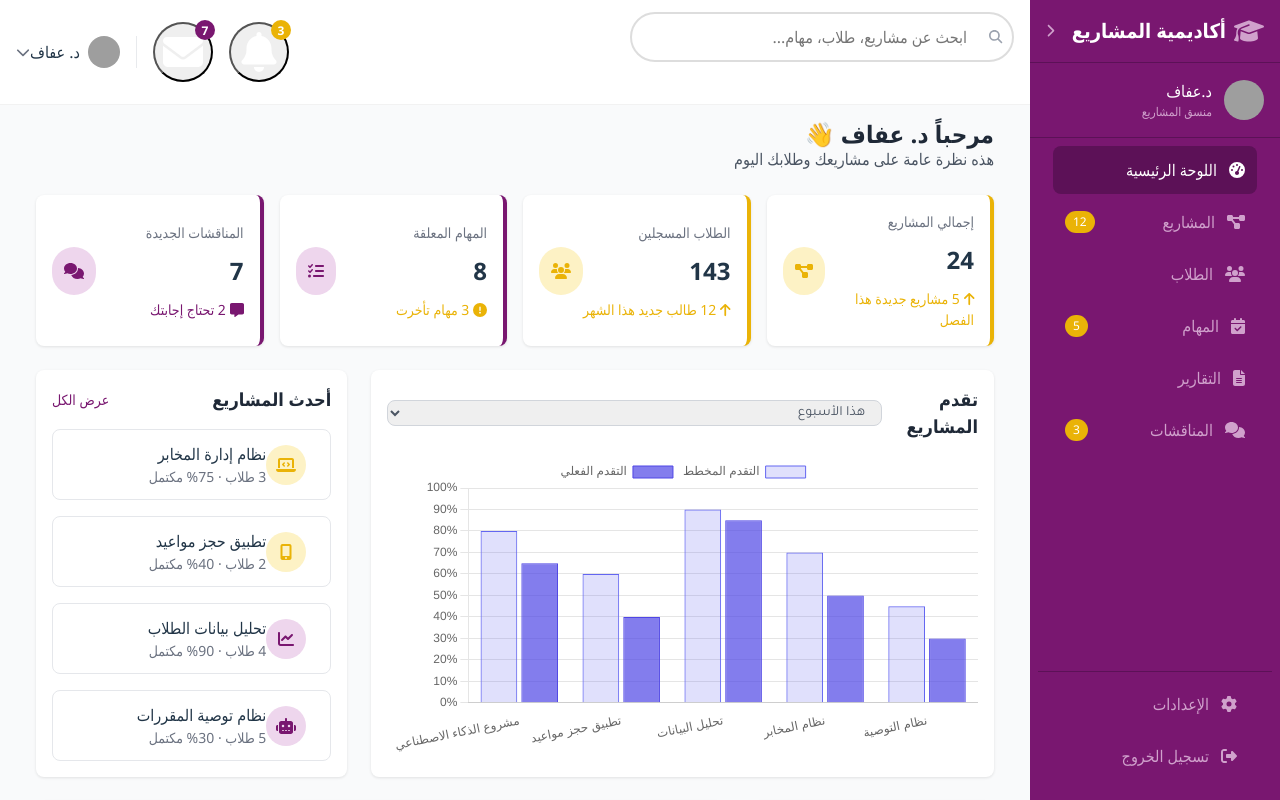
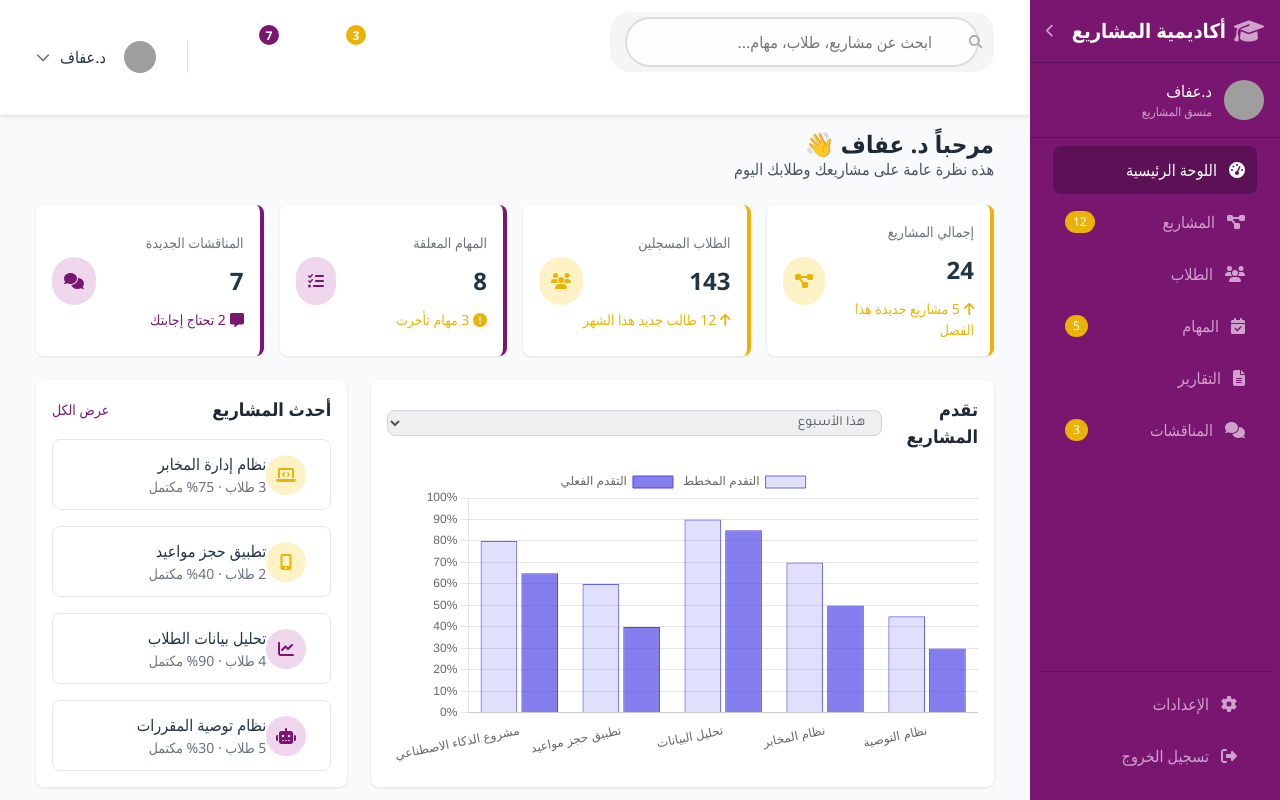
Before and after one commit to Mouazalkhawam/Apm, a React (Vite) app in the folder APM-Front/: page /dashboard in a window 1280 px wide. Built offline with nearby package versions, Linux system fonts and the light colour scheme; sample sign-in values are in the browser's storage; grey boxes are pictures that could not be loaded.

Commit message:
edit some dash style

```diff
--- a/APM-Front/src/components/Sidebar/Sidebar.css
+++ b/APM-Front/src/components/Sidebar/Sidebar.css
@@ -155,3 +155,36 @@
         transform: translateX(0);
     }
 }
+
+.sidebar {
+    /* ... الأسلوب الحالي ... */
+    transition: width 0.3s ease;
+  }
+
+  .sidebar-collapsed {
+    width: 60px !important; /* عرض ضيق عند الطي */
+  }
+
+  .sidebar-collapsed .sidebar-text,
+  .sidebar-collapsed .profile-image,
+  .sidebar-collapsed .profile-info,
+  .sidebar-collapsed .nav-badge {
+    display: none;
+  }
+
+  .sidebar-collapsed .nav-link {
+    justify-content: center;
+    padding: 12px 0;
+  }
+
+  .sidebar-collapsed .sidebar-logo {
+    justify-content: center;
+  }
+
+  .sidebar-toggle {
+    /* تأكد من أن زر التبديل يبقى مرئيًا */
+    display: flex;
+    align-items: center;
+    justify-content: center;
+    /* ... الأسلوب الحالي ... */
+  }
--- a/APM-Front/src/components/Sidebar/Sidebar.jsx
+++ b/APM-Front/src/components/Sidebar/Sidebar.jsx
@@ -5,9 +5,9 @@ import {
   faTachometerAlt, faProjectDiagram, faUsers, faCalendarCheck,
   faFileAlt, faComments, faCog, faSignOutAlt
 } from '@fortawesome/free-solid-svg-icons';
-import "./Sidebar.css"
+import "./Sidebar.css";
 
-const Sidebar = ({
+const Sidebar = React.forwardRef(({
     user = {
       name: "د.عفاف",
       role: "منسق المشاريع",
@@ -24,21 +24,24 @@ const Sidebar = ({
     collapsed = false,
     onToggleCollapse = () => {},
     logoText = "أكاديمية المشاريع"
-}) => {
+  }, ref) => {
   return (
-    <div className={`sidebar ${collapsed ? 'sidebar-collapsed' : ''}`}>
-      {/* Logo */}
+    <div className={`sidebar ${collapsed ? 'sidebar-collapsed' : ''}`} ref={ref}>
+      {/* Logo - Show only arrow when collapsed */}
       <div className="sidebar-logo">
+        {!collapsed && (
           <div className="logo-container">
             <FontAwesomeIcon icon={faGraduationCap} className="sidebar-logo-icon" />
             <span className="sidebar-text sidebar-logo-text">{logoText}</span>
           </div>
+        )}
         <button className="sidebar-toggle" onClick={onToggleCollapse}>
-          <FontAwesomeIcon icon={collapsed ? faChevronLeft : faChevronRight} />
+          <FontAwesomeIcon icon={collapsed ? faChevronRight : faChevronLeft} />
         </button>
       </div>
 
-      {/* User Profile */}
+      {/* User Profile - Hide when collapsed */}
+      {!collapsed && (
         <div className="sidebar-profile">
           <img src={user.image} alt="User" className="profile-image" />
           <div className="profile-info">
@@ -46,24 +49,30 @@ const Sidebar = ({
             <div className="sidebar-text profile-role">{user.role}</div>
           </div>
         </div>
+      )}
 
-      {/* Navigation */}
+      {/* Navigation - Hide text and badges when collapsed */}
       <nav className="sidebar-nav">
         <div>
           {navItems.map((item, index) => (
             <a href="#" key={index} className={`nav-link ${item.active ? 'active' : ''}`}>
               <FontAwesomeIcon icon={item.icon} className="nav-icon" />
+              {!collapsed && (
+                <>
                   <span className="sidebar-text nav-text">{item.text}</span>
                   {item.badge && (
                     <span className={`nav-badge sidebar-text ${item.alert ? 'alert' : ''}`}>
                       {item.badge}
                     </span>
                   )}
+                </>
+              )}
             </a>
           ))}
         </div>
 
-        {/* Settings */}
+        {/* Settings - Hide text when collapsed */}
+        {!collapsed && (
           <div className="sidebar-settings">
             <a href="#" className="nav-link">
               <FontAwesomeIcon icon={faCog} className="nav-icon" />
@@ -74,9 +83,10 @@ const Sidebar = ({
               <span className="sidebar-text nav-text">تسجيل الخروج</span>
             </a>
           </div>
+        )}
       </nav>
     </div>
   );
-};
+});
 
 export default Sidebar;
--- /dev/null
+++ b/APM-Front/src/components/TopNav/TopNav.css
@@ -0,0 +1,108 @@
+.top-nav {
+    background-color: #fff;
+    box-shadow: 0 2px 4px rgba(0, 0, 0, 0.1);
+    padding: 15px 0;
+    position: sticky;
+    top: 0;
+    z-index: 100;
+  }
+
+  .top-nav-container {
+    display: flex;
+    justify-content: space-between;
+    align-items: center;
+    max-width: 1200px;
+    margin: 0 auto;
+    padding: 0 20px;
+  }
+
+  .search-container {
+    display: flex;
+    align-items: center;
+    background-color: #f5f5f5;
+    border-radius: 20px;
+    padding: 5px 15px;
+    flex: 1;
+    max-width: 500px;
+  }
+
+  .search-input {
+    border: none;
+    background: transparent;
+    padding: 8px;
+    width: 100%;
+    outline: none;
+  }
+
+  .search-button {
+    background: none;
+    border: none;
+    cursor: pointer;
+    color: #666;
+  }
+
+  .notification-area {
+    display: flex;
+    align-items: center;
+    gap: 15px;
+  }
+
+  .notification-button {
+    background: none;
+    border: none;
+    cursor: pointer;
+    position: relative;
+    color: #666;
+  }
+
+  .notification-icon {
+    font-size: 1.2rem;
+  }
+
+  .notification-badge {
+    position: absolute;
+    top: -5px;
+    right: -5px;
+    background-color: #ef4444;
+    color: white;
+    border-radius: 50%;
+    width: 18px;
+    height: 18px;
+    display: flex;
+    align-items: center;
+    justify-content: center;
+    font-size: 0.7rem;
+  }
+
+  .notification-badge.blue {
+    background-color: #3b82f6;
+  }
+
+  .divider {
+    height: 30px;
+    width: 1px;
+    background-color: #e5e7eb;
+  }
+
+  .user-area {
+    display: flex;
+    align-items: center;
+    gap: 10px;
+    cursor: pointer;
+  }
+
+  .user-image {
+    width: 35px;
+    height: 35px;
+    border-radius: 50%;
+    object-fit: cover;
+  }
+
+  .user-name {
+    font-weight: 500;
+  }
+
+  .user-dropdown {
+    font-size: 0.8rem;
+    color: #6b7280;
+  }
--- /dev/null
+++ b/APM-Front/src/components/TopNav/TopNav.jsx
@@ -0,0 +1,54 @@
+import React from 'react';
+import { FontAwesomeIcon } from '@fortawesome/react-fontawesome';
+import { faSearch, faBell, faEnvelope, faChevronDown } from '@fortawesome/free-solid-svg-icons';
+import "./TopNav.css"
+
+const TopNav = ({
+  user = {
+    name: "د.عفاف",
+    image: "https://randomuser.me/api/portraits/women/44.jpg"
+  },
+  notifications = {
+    bell: 3,
+    envelope: 7
+  },
+  searchPlaceholder = "ابحث عن مشاريع، طلاب، مهام..."
+}) => {
+  return (
+    <header className="top-nav">
+      <div className="top-nav-container">
+        {/* Search */}
+        <div className="search-container">
+          <input type="text" placeholder={searchPlaceholder} className="search-input" />
+          <button className="search-button">
+            <FontAwesomeIcon icon={faSearch} />
+          </button>
+        </div>
+
+        {/* Notification & User */}
+        <div className="notification-area">
+          <button className="notification-button">
+            <FontAwesomeIcon icon={faBell} className="notification-icon" />
+            {notifications.bell > 0 && (
+              <span className="notification-badge">{notifications.bell}</span>
+            )}
+          </button>
+          <button className="notification-button">
+            <FontAwesomeIcon icon={faEnvelope} className="notification-icon" />
+            {notifications.envelope > 0 && (
+              <span className="notification-badge blue">{notifications.envelope}</span>
+            )}
+          </button>
+          <div className="divider"></div>
+          <div className="user-area">
+            <img src={user.image} alt="User" className="user-image" />
+            <span className="user-name">{user.name}</span>
+            <FontAwesomeIcon icon={faChevronDown} className="user-dropdown" />
+          </div>
+        </div>
+      </div>
+    </header>
+  );
+};
+
+export default TopNav;
--- a/APM-Front/src/pages/AcademicDashboard.jsx
+++ b/APM-Front/src/pages/AcademicDashboard.jsx
@@ -1,5 +1,6 @@
 import React, { useEffect, useRef, useState } from 'react';
 import Sidebar from '../components/Sidebar/Sidebar';
+import TopNav from '../components/TopNav/TopNav'
 import { FontAwesomeIcon } from '@fortawesome/react-fontawesome';
 import {
   faBars, faSearch, faBell, faEnvelope,
@@ -12,6 +13,10 @@ import {
 } from '@fortawesome/free-solid-svg-icons';
 import Chart from 'chart.js/auto';
 import './AcademicDashboard.css';
+
+const SidebarWithRef = React.forwardRef((props, ref) => (
+  <Sidebar ref={ref} {...props} />
+));
 
 const AcademicDashboard = () => {
   const sidebarRef = useRef(null);
@@ -88,19 +93,23 @@ const AcademicDashboard = () => {
   };
 
   const toggleMobileSidebar = () => {
-    sidebarRef.current.classList.add('sidebar-open');
-    overlayRef.current.classList.add('overlay-open');
+    if (sidebarRef.current && overlayRef.current) {
+      sidebarRef.current.classList.add('sidebar-open');
+      overlayRef.current.classList.add('overlay-open');
+    }
   };
 
   const closeMobileSidebar = () => {
-    sidebarRef.current.classList.remove('sidebar-open');
-    overlayRef.current.classList.remove('overlay-open');
+    if (sidebarRef.current && overlayRef.current) {
+      sidebarRef.current.classList.remove('sidebar-open');
+      overlayRef.current.classList.remove('overlay-open');
+    }
   };
 
   return (
     <div className="dashboard-container">
       {/* Sidebar Component */}
-      <Sidebar
+      <SidebarWithRef
         ref={sidebarRef}
         user={{
           name: "د.عفاف",
@@ -118,7 +127,6 @@ const AcademicDashboard = () => {
           { icon: faComments, text: "المناقشات", badge: 3 }
         ]}
       />
-
       {/* Mobile Sidebar Toggle */}
       <button id="mobileSidebarToggle" className="mobile-sidebar-toggle" onClick={toggleMobileSidebar}>
         <FontAwesomeIcon icon={faBars} />
@@ -130,35 +138,17 @@ const AcademicDashboard = () => {
       {/* Main Content */}
       <div className="main-content">
         {/* Top Navigation */}
-        <header className="top-nav">
-          <div className="top-nav-container">
-            {/* Search */}
-            <div className="search-container">
-              <input type="text" placeholder="ابحث عن مشاريع، طلاب، مهام..." className="search-input" />
-              <button className="search-button">
-                <FontAwesomeIcon icon={faSearch} />
-              </button>
-            </div>
-
-            {/* Notification & User */}
-            <div className="notification-area">
-              <button className="notification-button">
-                <FontAwesomeIcon icon={faBell} className="notification-icon" />
-                <span className="notification-badge">3</span>
-              </button>
-              <button className="notification-button">
-                <FontAwesomeIcon icon={faEnvelope} className="notification-icon" />
-                <span className="notification-badge blue">7</span>
-              </button>
-              <div className="divider"></div>
-              <div className="user-area">
-                <img src="https://randomuser.me/api/portraits/women/44.jpg" alt="User" className="user-image" />
-                <span className="user-name">د. عفاف </span>
-                <FontAwesomeIcon icon={faChevronDown} className="user-dropdown" />
-              </div>
-            </div>
-          </div>
-        </header>
+        <TopNav
+          user={{
+            name: "د.عفاف",
+            image: "https://randomuser.me/api/portraits/women/44.jpg"
+          }}
+          notifications={{
+            bell: 3,
+            envelope: 7
+          }}
+          searchPlaceholder="ابحث عن مشاريع، طلاب، مهام..."
+        />
 
         {/* Main Content Area */}
         <main className="content-area">
```
Lines whose indentation alone changed are shown as unchanged.
